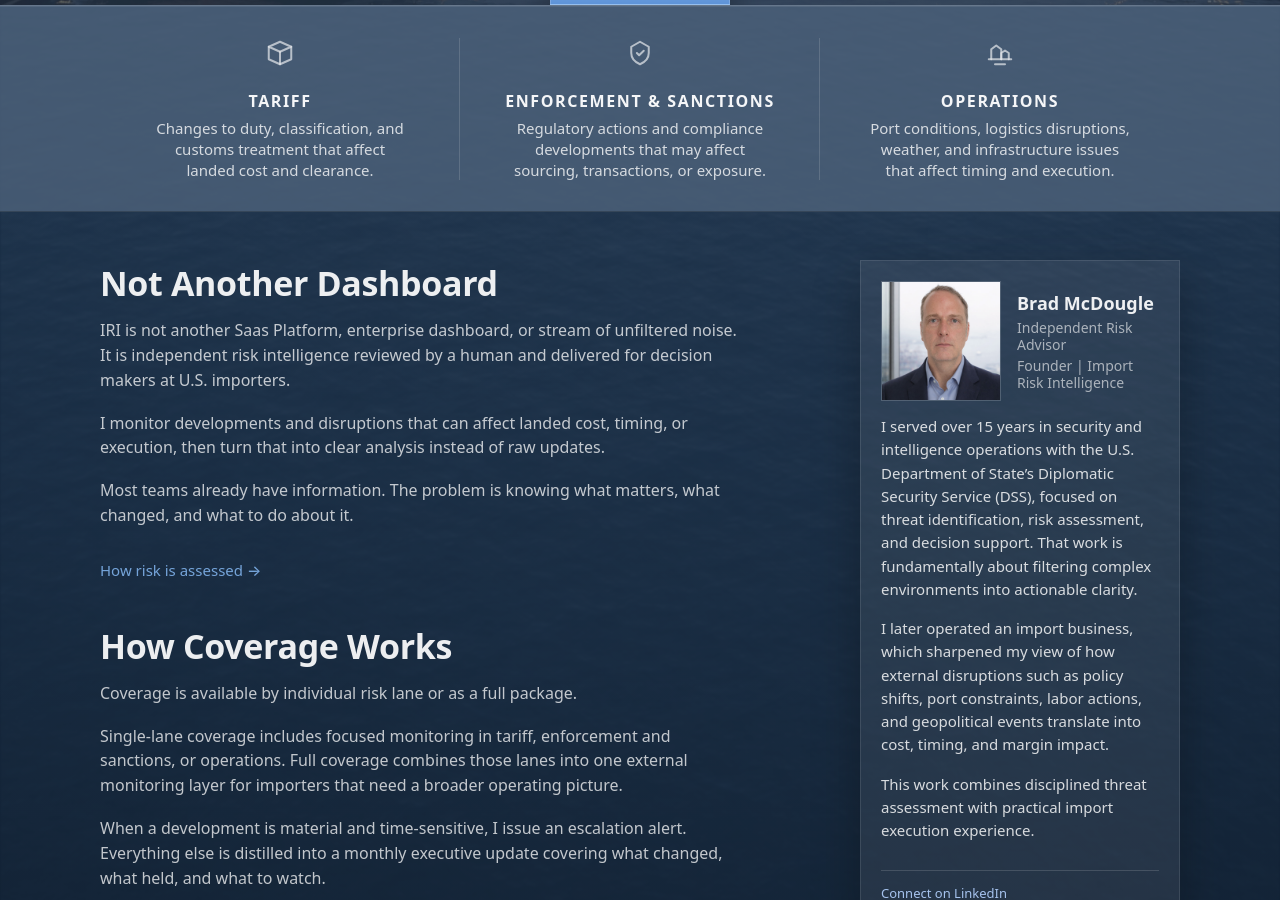
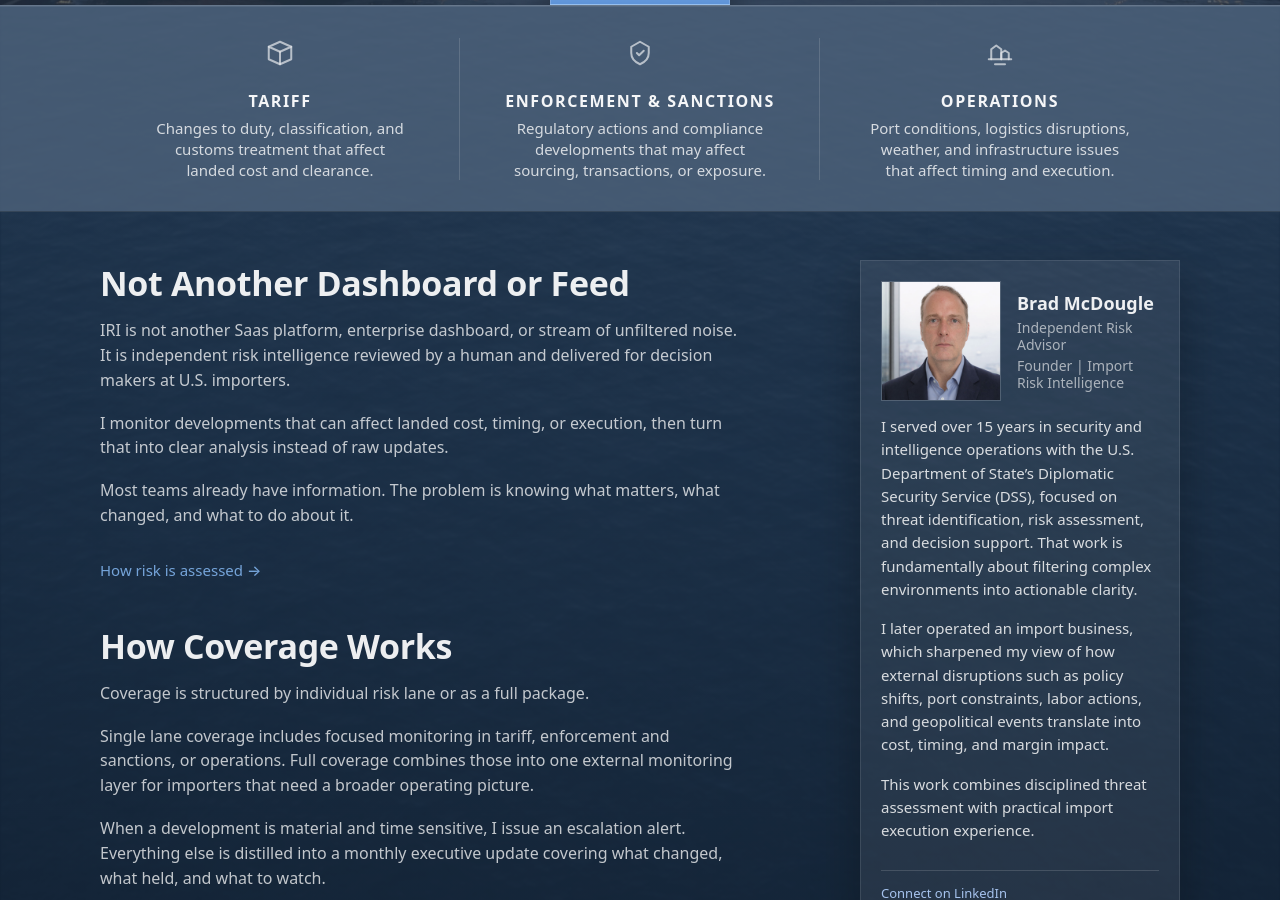
Before and after one commit to importrisk/import-risk-intelligence-site, a Jekyll site: the page built from index.html, in a window 1280 px wide and 900 px high, scrolled down 645 px. Built offline with Jekyll 4.4.1, drawn with Linux system fonts in a browser that asks for light colours.

Commit message:
Update index.html

```diff
--- a/index.html
+++ b/index.html
@@ -92,14 +92,14 @@ description: Independent risk assessment for U.S. importers.
     <div class="split-text">
 
     <section id="approach" class="section">
-  <h2 class="section-title">Not Another Dashboard</h2>
+  <h2 class="section-title">Not Another Dashboard or Feed</h2>
 
   <p class="section-text">
-    IRI is not another Saas Platform, enterprise dashboard, or stream of unfiltered noise. It is independent risk intelligence reviewed by a human and delivered for decision makers at U.S. importers.
+    IRI is not another Saas platform, enterprise dashboard, or stream of unfiltered noise. It is independent risk intelligence reviewed by a human and delivered for decision makers at U.S. importers.
   </p>
 
   <p class="section-text">
-    I monitor developments and disruptions that can affect landed cost, timing, or execution, then turn that into clear analysis instead of raw updates.
+    I monitor developments that can affect landed cost, timing, or execution, then turn that into clear analysis instead of raw updates.
   </p>
 
   <p class="section-text">
@@ -115,15 +115,15 @@ description: Independent risk assessment for U.S. importers.
   <h2 class="section-title">How Coverage Works</h2>
 
   <p class="section-text">
-    Coverage is available by individual risk lane or as a full package.
+    Coverage is structured by individual risk lane or as a full package.
   </p>
 
   <p class="section-text">
-    Single-lane coverage includes focused monitoring in tariff, enforcement and sanctions, or operations. Full coverage combines those lanes into one external monitoring layer for importers that need a broader operating picture.
+    Single lane coverage includes focused monitoring in tariff, enforcement and sanctions, or operations. Full coverage combines those into one external monitoring layer for importers that need a broader operating picture.
   </p>
 
    <p class="section-text">
-    When a development is material and time-sensitive, I issue an escalation alert. Everything else is distilled into a monthly executive update covering what changed, what held, and what to watch.
+    When a development is material and time sensitive, I issue an escalation alert. Everything else is distilled into a monthly executive update covering what changed, what held, and what to watch.
   </p>
 
   <p class="section-text">
```
